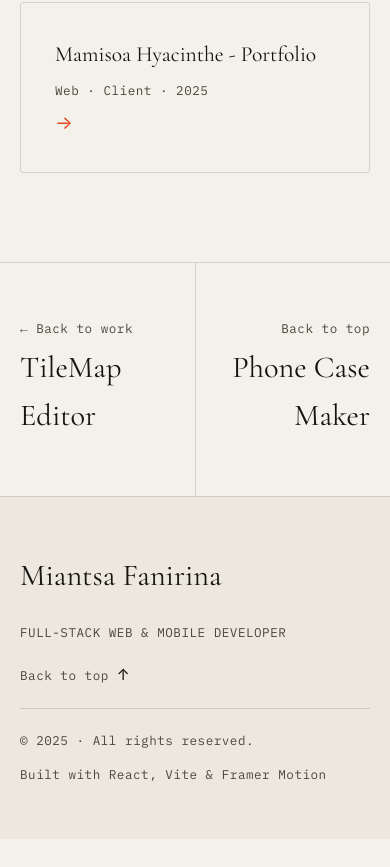
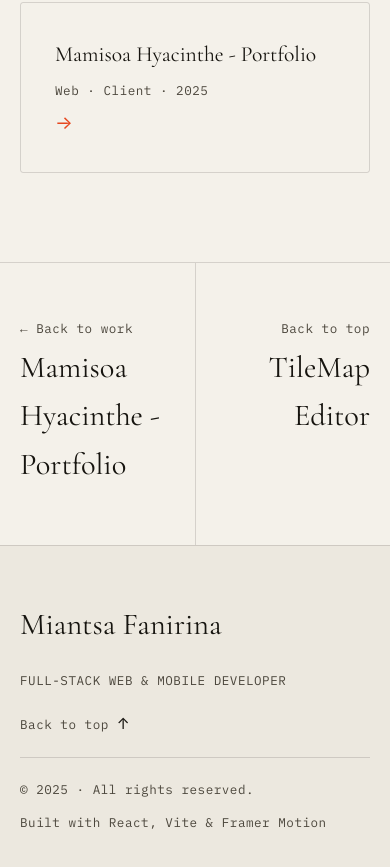
Before and after one commit to MiantsaFanirina/portfolio, a React (Vite) app: page /work/aloc-cars in a window 390 px wide. Shown: the part 2679-3546 px from the top of the page. Before the commit the page ends 3518 px from the top, so only its background shows below. Built offline with nearby package versions, Linux system fonts and the light colour scheme.

Commit message:
feat: remove Mamy RAZAFINDRAKOTO and Phone Case Maker, restore Aloc-Cars to featured #3

```diff
--- a/src/data/projects.ts
+++ b/src/data/projects.ts
@@ -105,36 +105,40 @@ export const projects: Project[] = [
     },
   },
   {
-    id: "mamy-portfolio",
-    slug: "mamy-portfolio",
-    title: "Mamy RAZAFINDRAKOTO - Portfolio",
+    id: "aloc-cars",
+    slug: "aloc-cars",
+    title: "Aloc-Cars",
     description: {
-      en: "A commissioned portfolio for a client, featuring EN/FR localization, smooth animations and a responsive layout.",
-      fr: "Un portfolio commandé pour un client, avec localisation EN/FR, animations fluides et mise en page responsive.",
+      en: "A car-rental platform for a Swiss client, pairing a Symfony API with a Next.js frontend.",
+      fr: "Une plateforme de location de voitures pour un client suisse, associant une API Symfony et un frontend Next.js.",
     },
-    category: { en: "Web · Client", fr: "Web · Client" },
-    categoryKey: "web",
-    year: "2026",
-    technologies: ["React", "TypeScript", "Framer Motion", "i18next"],
-    githubUrl: "https://github.com/MiantsaFanirina/mamy-portfolio",
-    liveUrl: "https://mamy-razafindrakoto.vercel.app",
+    category: { en: "Full-Stack · Client", fr: "Full-Stack · Client" },
+    categoryKey: "fullstack",
+    year: "2025",
+    technologies: ["Next.js", "Symfony", "TypeScript", "MySQL", "Tailwind CSS", "Axios"],
+    githubUrl: "https://github.com/MiantsaFanirina/Aloc-Cars-Client",
+    liveUrl: "https://aloccars.vercel.app/",
     previewMode: "iframe",
     tier: "featured",
     featured: true,
     role: {
-      en: "Design & development",
-      fr: "Conception & développement",
+      en: "Frontend & integration",
+      fr: "Frontend & intégration",
     },
     highlights: {
       en: [
-        "EN/FR multilingual support with i18next",
-        "Smooth page transitions and scroll animations",
-        "Responsive across all screen sizes",
+        "Vehicle browsing with brand, model and availability filters",
+        "Booking system with date selection",
+        "Admin panel for fleet and reservation management",
+        "Secure authentication and session handling",
+        "Symfony API + MySQL data layer",
       ],
       fr: [
-        "Support multilingue EN/FR avec i18next",
-        "Transitions de page et animations au scroll fluides",
-        "Responsive sur tous les écrans",
+        "Recherche de véhicules avec filtres marque, modèle, dispo",
+        "Système de réservation avec choix des dates",
+        "Panneau admin pour flotte et réservations",
+        "Authentification et sessions sécurisées",
+        "API Symfony + base MySQL",
       ],
     },
   },
@@ -176,78 +180,6 @@ export const projects: Project[] = [
         "Historique annuler / rétablir illimité",
         "Persistance via IndexedDB",
         "Build de bureau Electron avec import / export TXT",
-      ],
-    },
-  },
-  {
-    id: "aloc-cars",
-    slug: "aloc-cars",
-    title: "Aloc-Cars",
-    description: {
-      en: "A car-rental platform for a Swiss client, pairing a Symfony API with a Next.js frontend.",
-      fr: "Une plateforme de location de voitures pour un client suisse, associant une API Symfony et un frontend Next.js.",
-    },
-    category: { en: "Full-Stack · Client", fr: "Full-Stack · Client" },
-    categoryKey: "fullstack",
-    year: "2025",
-    technologies: ["Next.js", "Symfony", "TypeScript", "MySQL", "Tailwind CSS", "Axios"],
-    githubUrl: "https://github.com/MiantsaFanirina/Aloc-Cars-Client",
-    liveUrl: "https://aloccars.vercel.app/",
-    previewMode: "iframe",
-    tier: "featured",
-    featured: true,
-    role: {
-      en: "Frontend & integration",
-      fr: "Frontend & intégration",
-    },
-    highlights: {
-      en: [
-        "Vehicle browsing with brand, model and availability filters",
-        "Booking system with date selection",
-        "Admin panel for fleet and reservation management",
-        "Secure authentication and session handling",
-        "Symfony API + MySQL data layer",
-      ],
-      fr: [
-        "Recherche de véhicules avec filtres marque, modèle, dispo",
-        "Système de réservation avec choix des dates",
-        "Panneau admin pour flotte et réservations",
-        "Authentification et sessions sécurisées",
-        "API Symfony + base MySQL",
-      ],
-    },
-  },
-  {
-    id: "phone-case",
-    slug: "phone-case-maker",
-    title: "Phone Case Maker",
-    description: {
-      en: "An iPhone case customizer with a live 3D preview, letting users design and visualize cases in real time.",
-      fr: "Un personnalisateur de coques iPhone avec aperçu 3D en direct, permettant de concevoir et visualiser les coques en temps réel.",
-    },
-    category: { en: "Web · 3D", fr: "Web · 3D" },
-    categoryKey: "experimental",
-    year: "2026",
-    technologies: ["Next.js", "TypeScript", "Three.js", "Prisma"],
-    githubUrl: "https://github.com/MiantsaFanirina/phone-case-maker",
-    liveUrl: "https://ipcasemaker.vercel.app/designs",
-    previewMode: "iframe",
-    tier: "selected",
-    role: {
-      en: "Solo developer",
-      fr: "Développeur en autonomie",
-    },
-    images: [`${RAW}/phone-case-maker/master/public/placeholder.png`],
-    highlights: {
-      en: [
-        "Interactive 3D case preview",
-        "Real-time design updates",
-        "Customizable layouts and artwork",
-      ],
-      fr: [
-        "Aperçu 3D interactif de la coque",
-        "Mise à jour du design en temps réel",
-        "Dispositions et visuels personnalisables",
       ],
     },
   },
```
